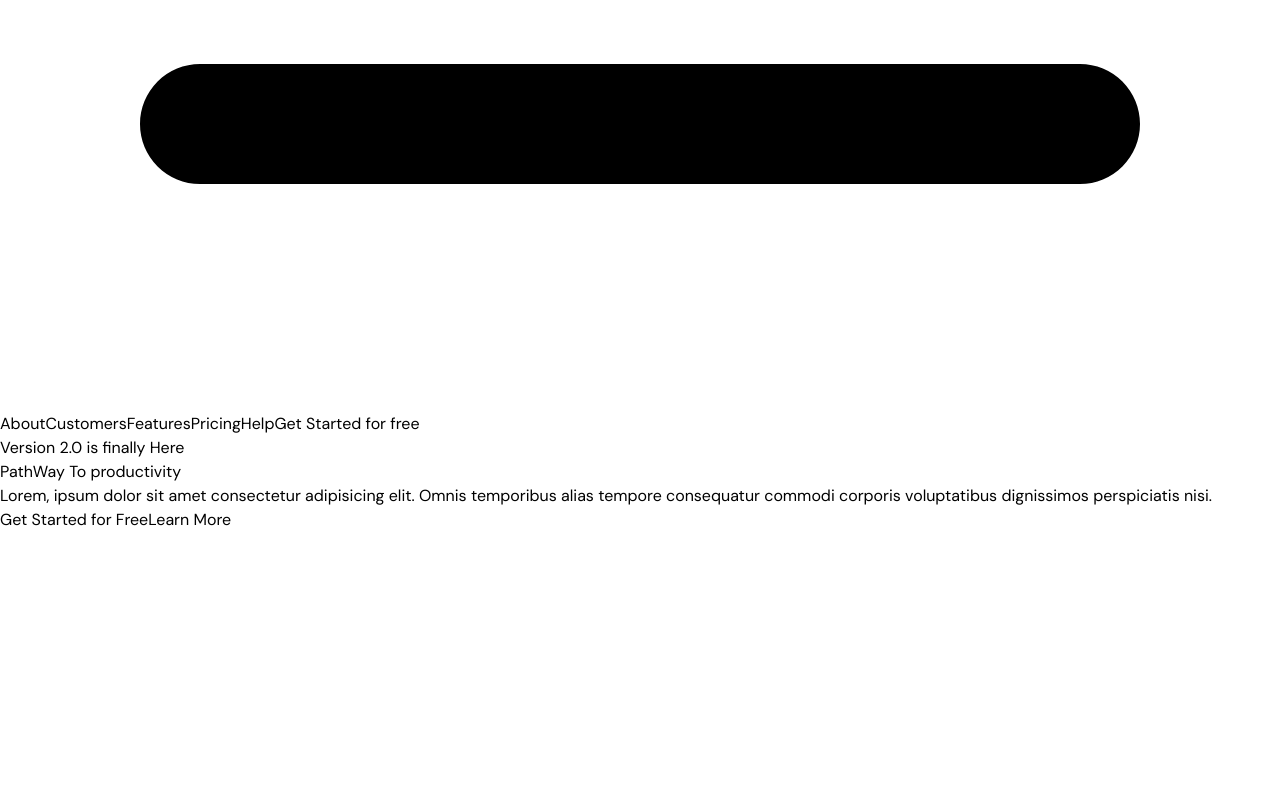
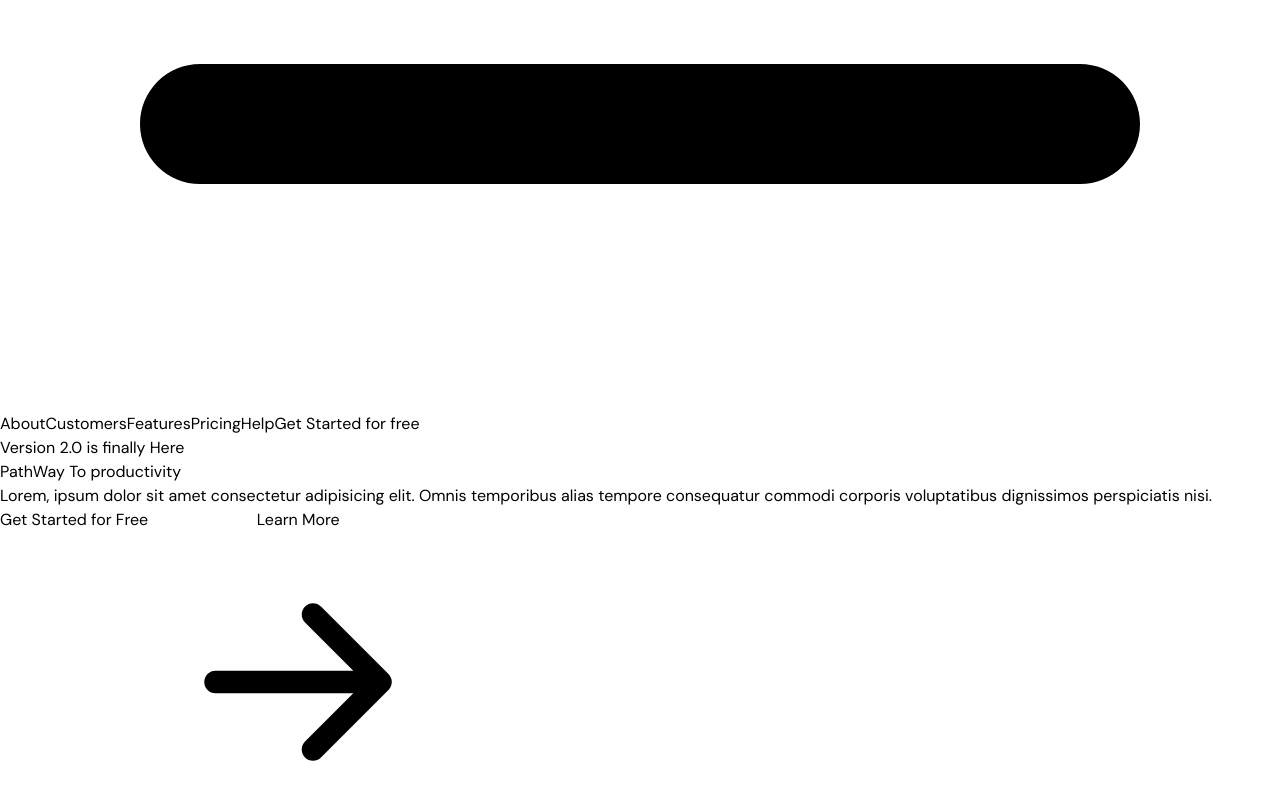
Before and after one commit to Shewale41/Amazing-Saas-Landing-Page-, a Next.js app: page / in a window 1280 px wide. Shown: the part 2236-3036 px from the top of the page. Before the commit the page ends 2768 px from the top, so only its background shows below. Built offline with nearby package versions, Linux system fonts and the light colour scheme.

Commit message:
left hero section

```diff
--- a/src/app/globals.css
+++ b/src/app/globals.css
@@ -14,6 +14,6 @@
     }
 
     .btn-text{
-        @apply text-black bg-transparent
+        @apply text-black bg-transparent;
     }
 }
--- a/src/sections/Hero.tsx
+++ b/src/sections/Hero.tsx
@@ -1,4 +1,4 @@
-
+import ArrowRight from "@/assets/arrow-right.svg";
 
 export const Hero = () => {
   return (
@@ -14,7 +14,10 @@ export const Hero = () => {
               </p>
               <div className="flex items-center mt-[30px] gap-1 ">
                 <button className="btn btn-primary ">Get Started for Free</button>
-                <button className="btn">Learn More</button>
+                <button className="btn btn-text gap-1">
+                  <span>Learn More</span>
+                  <ArrowRight ClassName="h-4 w-4"/>
+                    </button>
               </div>
             </div>
           </div>
```
